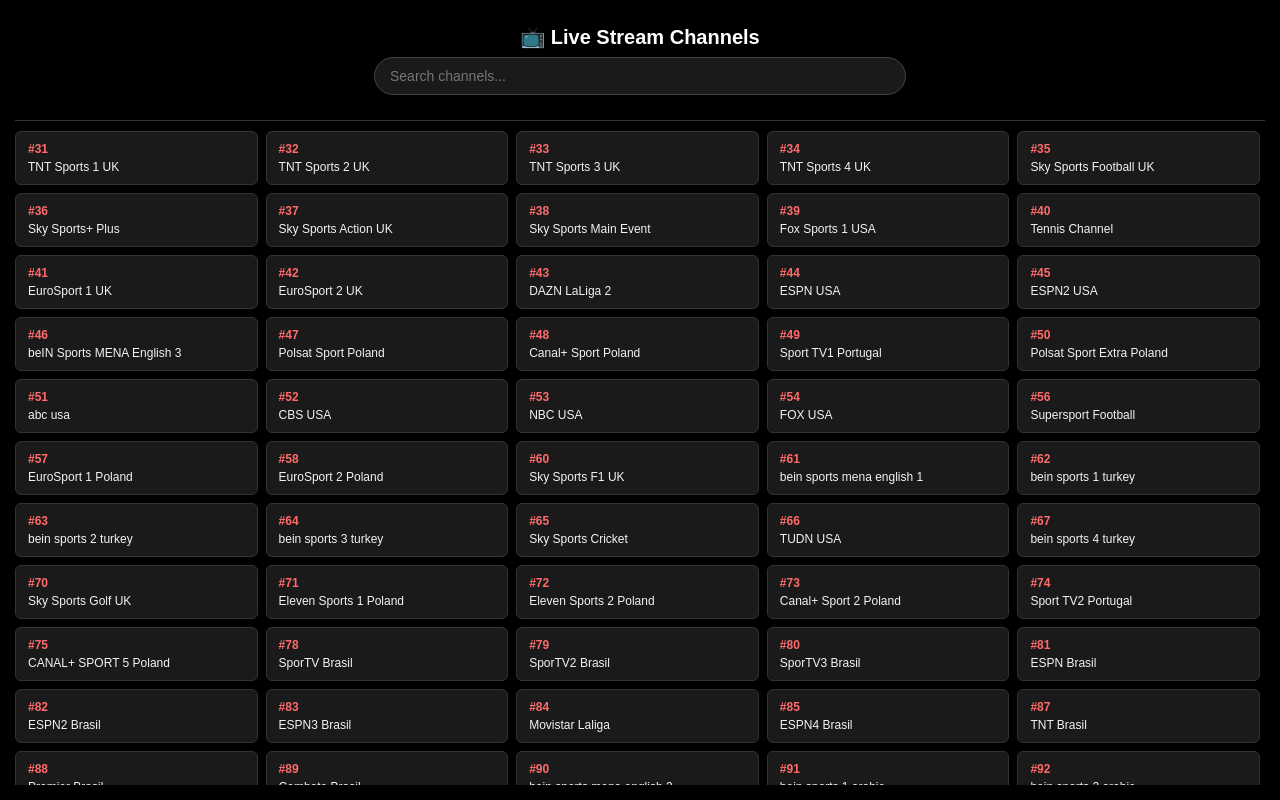
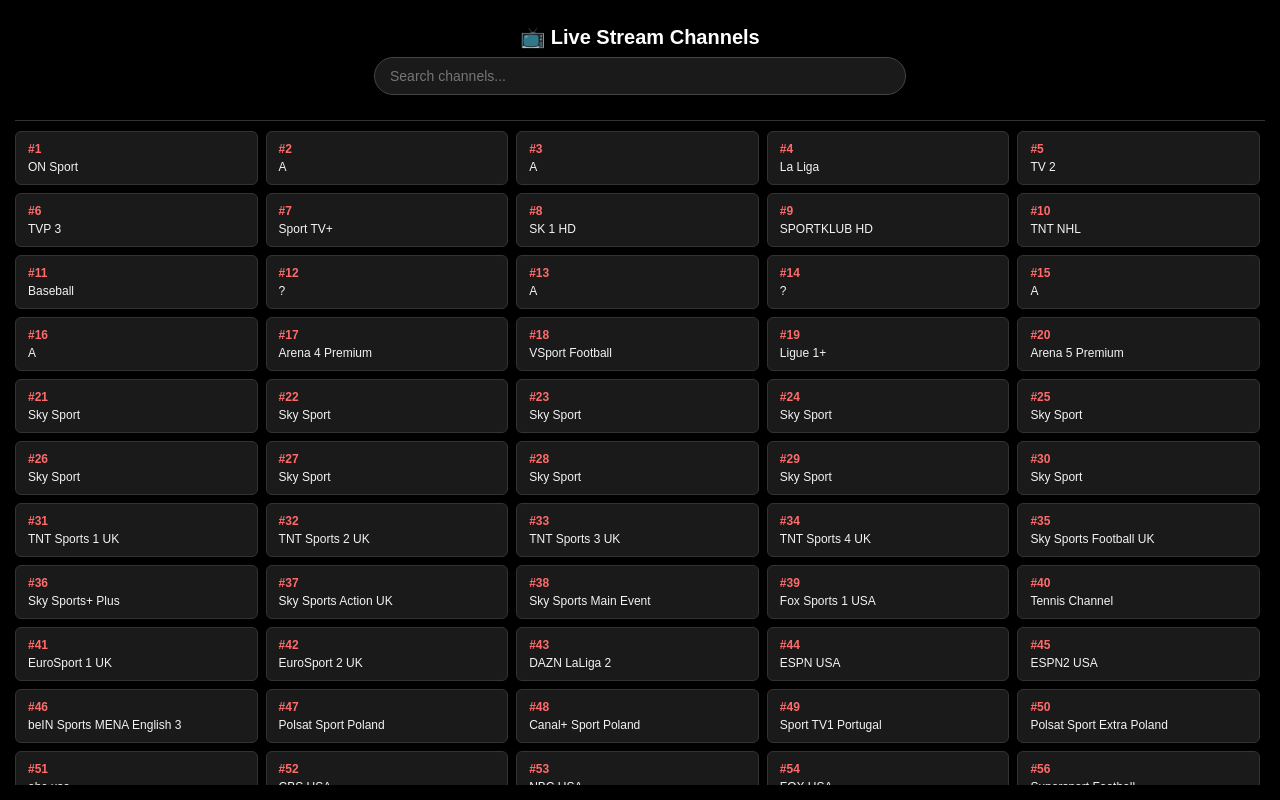
Before and after one commit to Zainpro/testup, a plain HTML site: page index.html in a window 1280 px wide. Drawn offline with Linux system fonts and the light colour scheme.

Commit message:
Update index.html

```diff
--- a/index.html
+++ b/index.html
@@ -193,6 +193,12 @@
 <script>
     // 📋 Channel data: [id, name]
     const channels = [
+    [1, "ON Sport"], [2, "A"], [3, "A"], [4, "La Liga"], [5, "TV 2"],
+    [6, "TVP 3"], [7, "Sport TV+"], [8, "SK 1 HD"], [9, "SPORTKLUB HD"], [10, "TNT NHL"],
+    [11, "Baseball"], [12, "?"], [13, "A"], [14, "?"], [15, "A"],
+    [16, "A"], [17, "Arena 4 Premium"], [18, "VSport Football"], [19, "Ligue 1+"], [20, "Arena 5 Premium"],
+    [21, "Sky Sport"], [22, "Sky Sport"], [23, "Sky Sport"], [24, "Sky Sport"], [25, "Sky Sport"],
+    [26, "Sky Sport"], [27, "Sky Sport"], [28, "Sky Sport"], [29, "Sky Sport"], [30, "Sky Sport"],
     [31, "TNT Sports 1 UK"], [32, "TNT Sports 2 UK"], [33, "TNT Sports 3 UK"], [34, "TNT Sports 4 UK"],
     [35, "Sky Sports Football UK"], [36, "Sky Sports+ Plus"], [37, "Sky Sports Action UK"], [38, "Sky Sports Main Event"],
     [39, "Fox Sports 1 USA"], [40, "Tennis Channel"], [41, "EuroSport 1 UK"], [42, "EuroSport 2 UK"],
@@ -500,12 +506,13 @@
 
     function getPlayers(id) {
       return [
+        `https://daddylive5.top/live/stream-${id}.php`,
         `https://dlstreams.top/stream/stream-${id}.php`,
         `https://dlstreams.top/cast/stream-${id}.php`,
         `https://dlstreams.top/watch/stream-${id}.php`,
         `https://dlstreams.top/plus/stream-${id}.php`,
         `https://dlstreams.top/casting/stream-${id}.php`,
-        `https://dlstreams.top/player/stream-${id}.php`
+        `https://dlstreams.top/player/stream-${id}.php`,
       ];
     }
 
```
